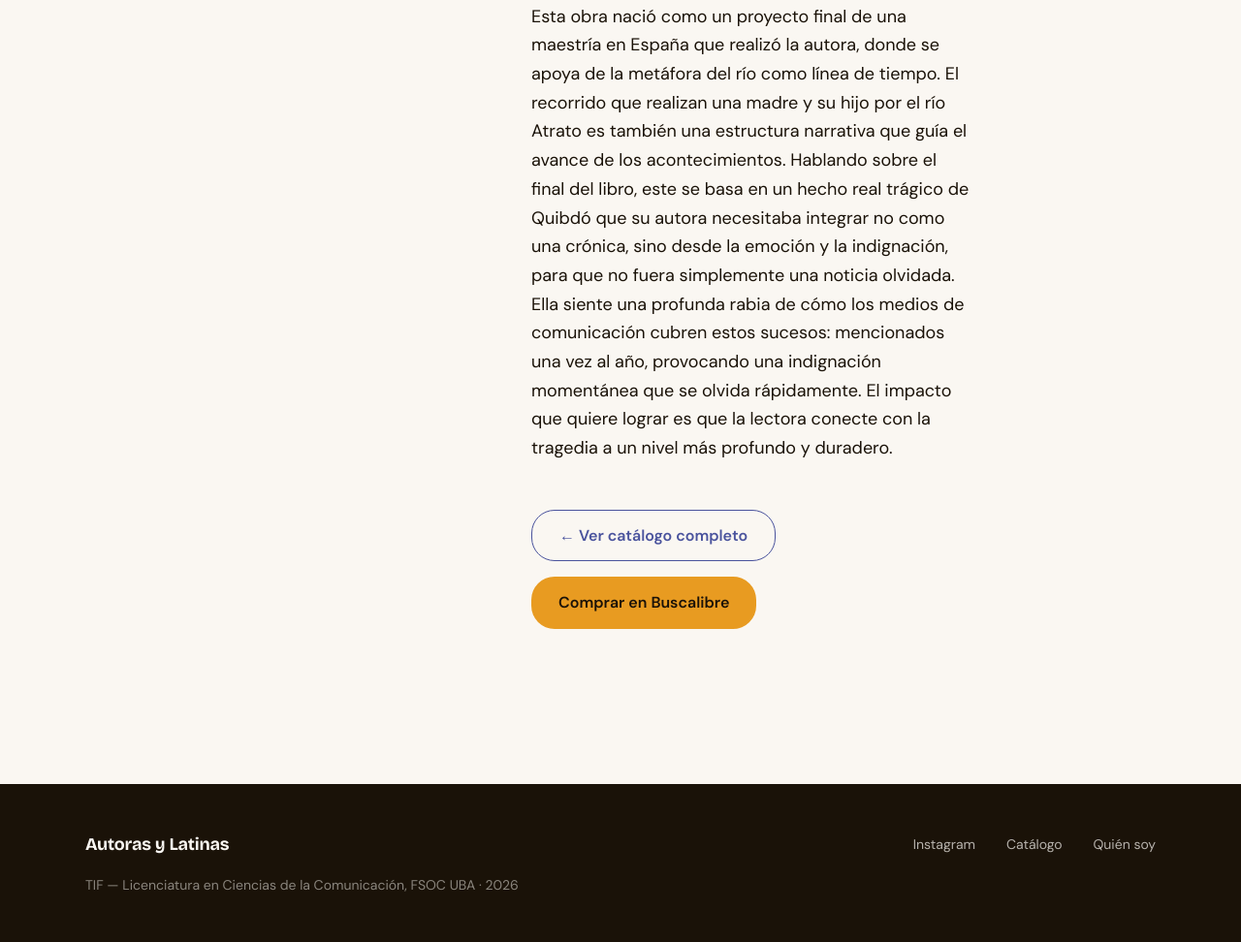
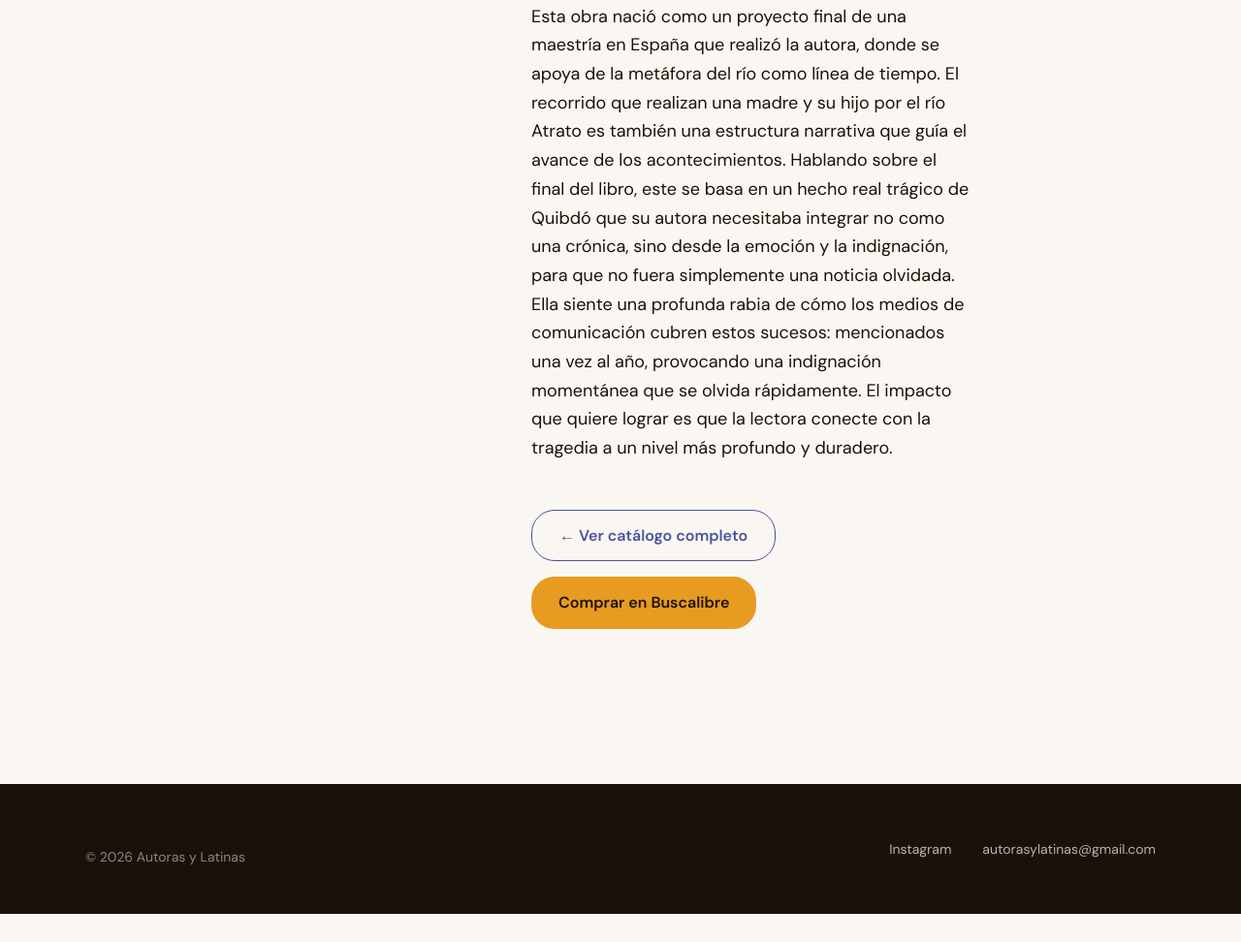
Before and after one commit to autorasylatinas/autoras-y-latinas, a plain HTML site: page Autoras y latinas/libros/esta-herida-llena-de-peces.html in a window 1280 px wide. Shown: the part 944-1916 px from the top of the page at 97% size. After the commit the page ends 1887 px from the top, so only its background shows below. Drawn offline with nearby package versions, Linux system fonts and the light colour scheme.

Commit message:
Update esta-herida-llena-de-peces.html

```diff
--- a/Autoras y latinas/libros/esta-herida-llena-de-peces.html
+++ b/Autoras y latinas/libros/esta-herida-llena-de-peces.html
@@ -133,22 +133,16 @@
 
   <!-- FOOTER -->
   <footer class="footer" role="contentinfo">
-    <div class="container">
-      <div class="footer__inner">
-        <span class="footer__logo">Autoras y Latinas</span>
-        <div class="footer__links">
-          <a href="https://instagram.com/autorasylatinas" target="_blank" rel="noopener noreferrer" aria-label="Instagram de Autoras y Latinas">
-            Instagram
-          </a>
-          <a href="../catalogo.html">Catálogo</a>
-          <a href="../quien-soy.html">Quién soy</a>
-        </div>
+  <div class="container">
+    <div class="footer__inner">
+      <p class="footer__creditos">© 2026 Autoras y Latinas</p>
+      <div class="footer__links">
+        <a href="https://instagram.com/autorasylatinas" target="_blank" rel="noopener noreferrer" aria-label="Instagram de Autoras y Latinas">Instagram</a>
+        <a href="mailto:autorasylatinas@gmail.com" aria-label="Correo de contacto">autorasylatinas@gmail.com</a>
       </div>
-      <p class="footer__creditos">
-        TIF — Licenciatura en Ciencias de la Comunicación, FSOC UBA · 2026
-      </p>
     </div>
-  </footer>
+  </div>
+</footer>
 
   <!-- Scripts -->
   <script src="../js/animations.js"></script>
```
